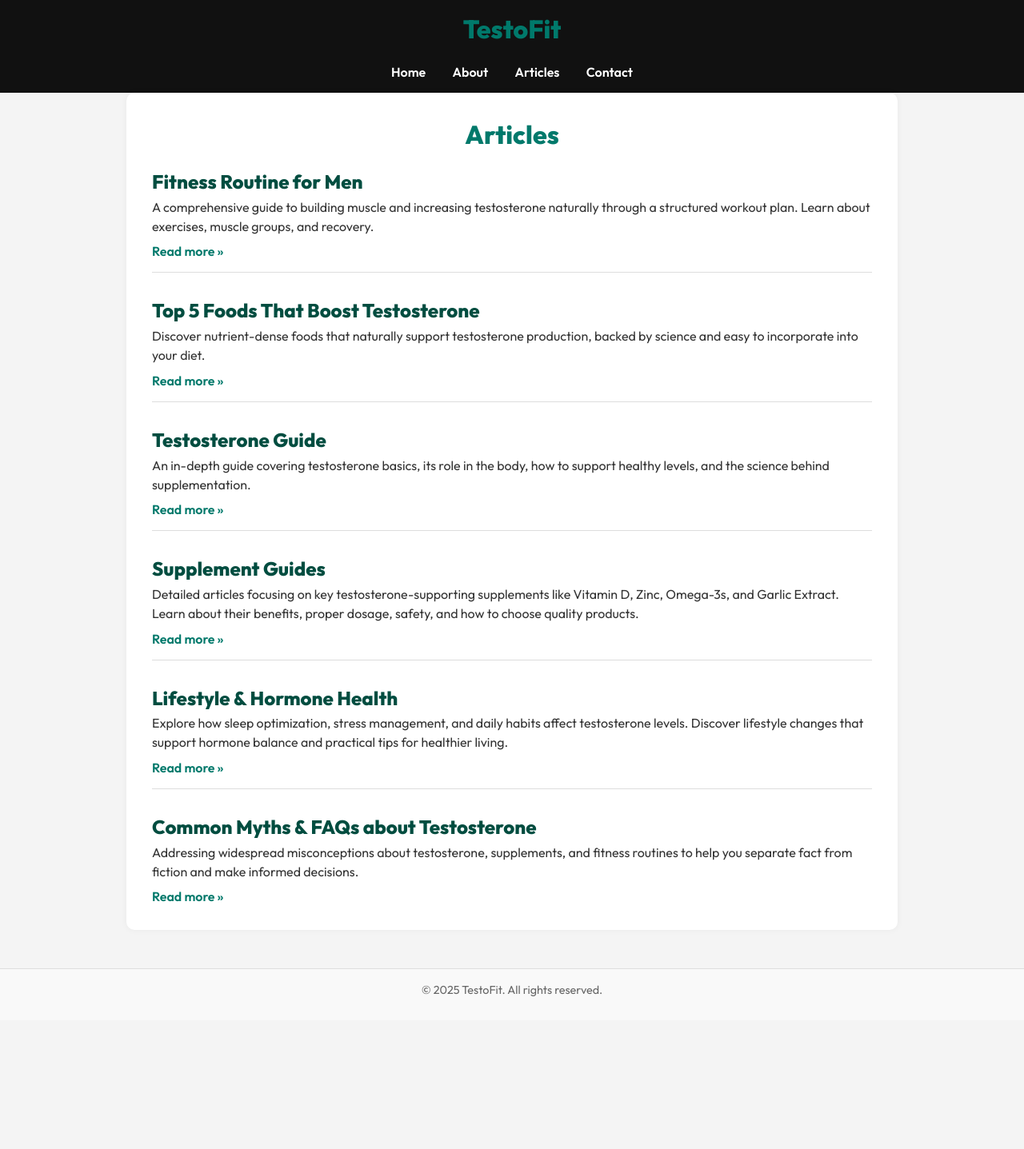
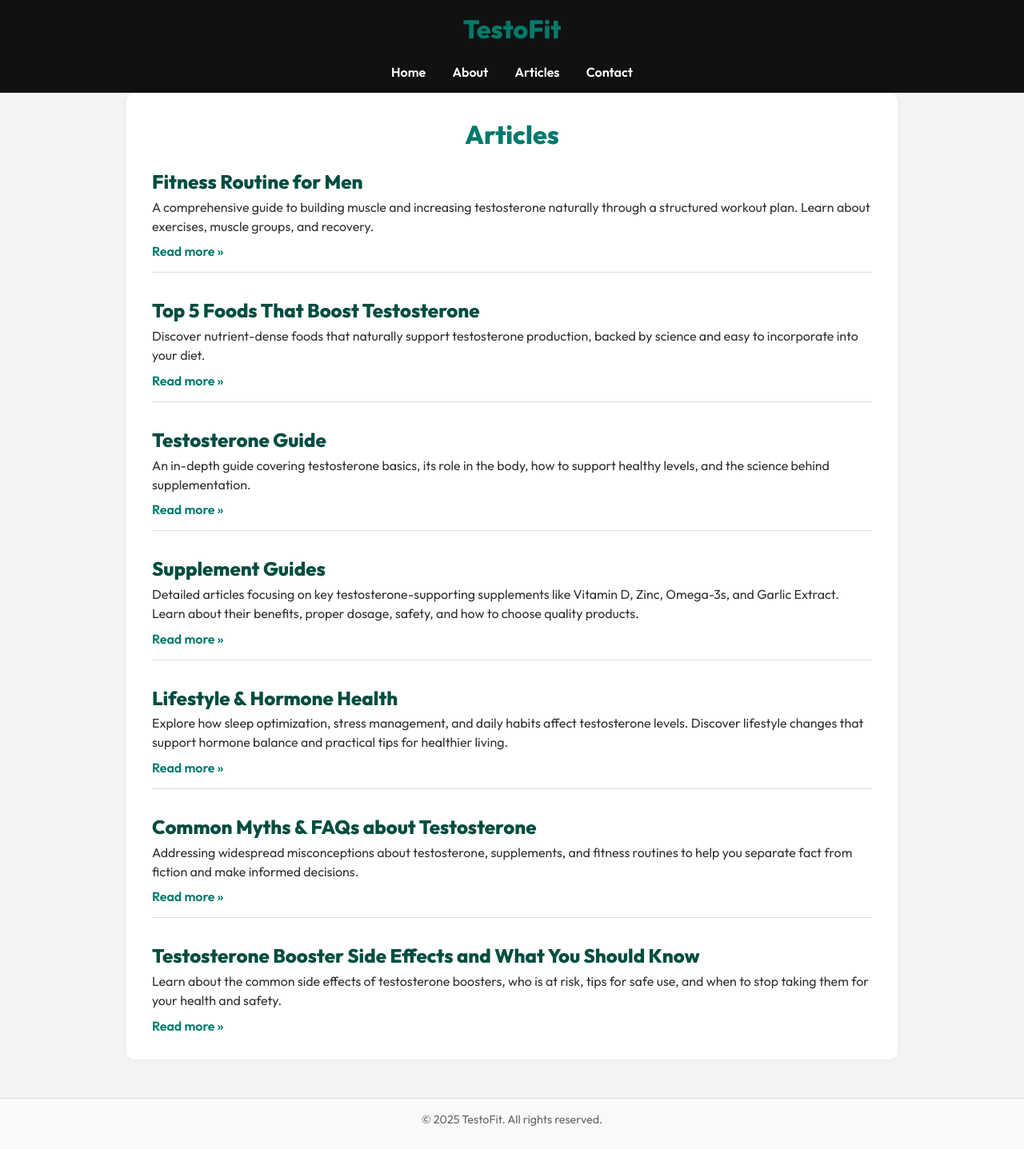
Before and after one commit to kota1v9/TestoFit, a Jekyll site: the page articles.html, which Jekyll copies as it is, in a window 1280 px wide. Shown: the whole page at 80% size. Built offline with Jekyll 4.4.1, drawn with Linux system fonts in a browser that asks for light colours; before the commit the page ends 1276 px from its top, so only the background shows below that.

Commit message:
Update articles.html

```diff
--- a/articles.html
+++ b/articles.html
@@ -113,8 +113,6 @@
       <a href="testosterone-guide.html" class="read-more">Read more &raquo;</a>
     </section>
 
-    <!-- New articles added below -->
-
     <section class="article">
       <h2>Supplement Guides</h2>
       <p>Detailed articles focusing on key testosterone-supporting supplements like Vitamin D, Zinc, Omega-3s, and Garlic Extract. Learn about their benefits, proper dosage, safety, and how to choose quality products.</p>
@@ -133,6 +131,12 @@
       <a href="testosterone-myths-faqs.html" class="read-more">Read more &raquo;</a>
     </section>
 
+    <section class="article">
+      <h2>Testosterone Booster Side Effects and What You Should Know</h2>
+      <p>Learn about the common side effects of testosterone boosters, who is at risk, tips for safe use, and when to stop taking them for your health and safety.</p>
+      <a href="testosterone-booster-side-effects.html" class="read-more">Read more &raquo;</a>
+    </section>
+
   </main>
   <footer>
     <p>&copy; 2025 TestoFit. All rights reserved.</p>
```
